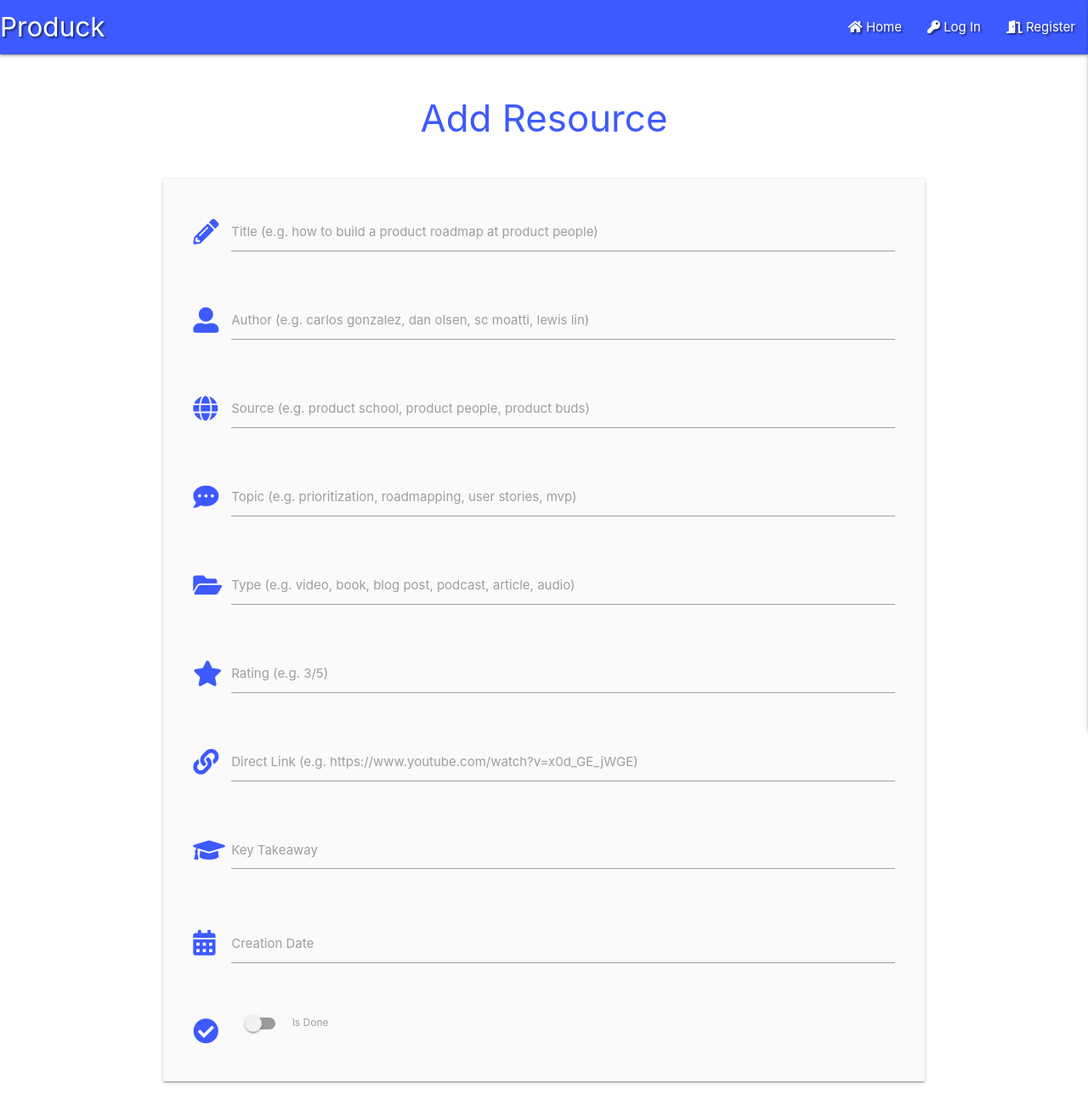
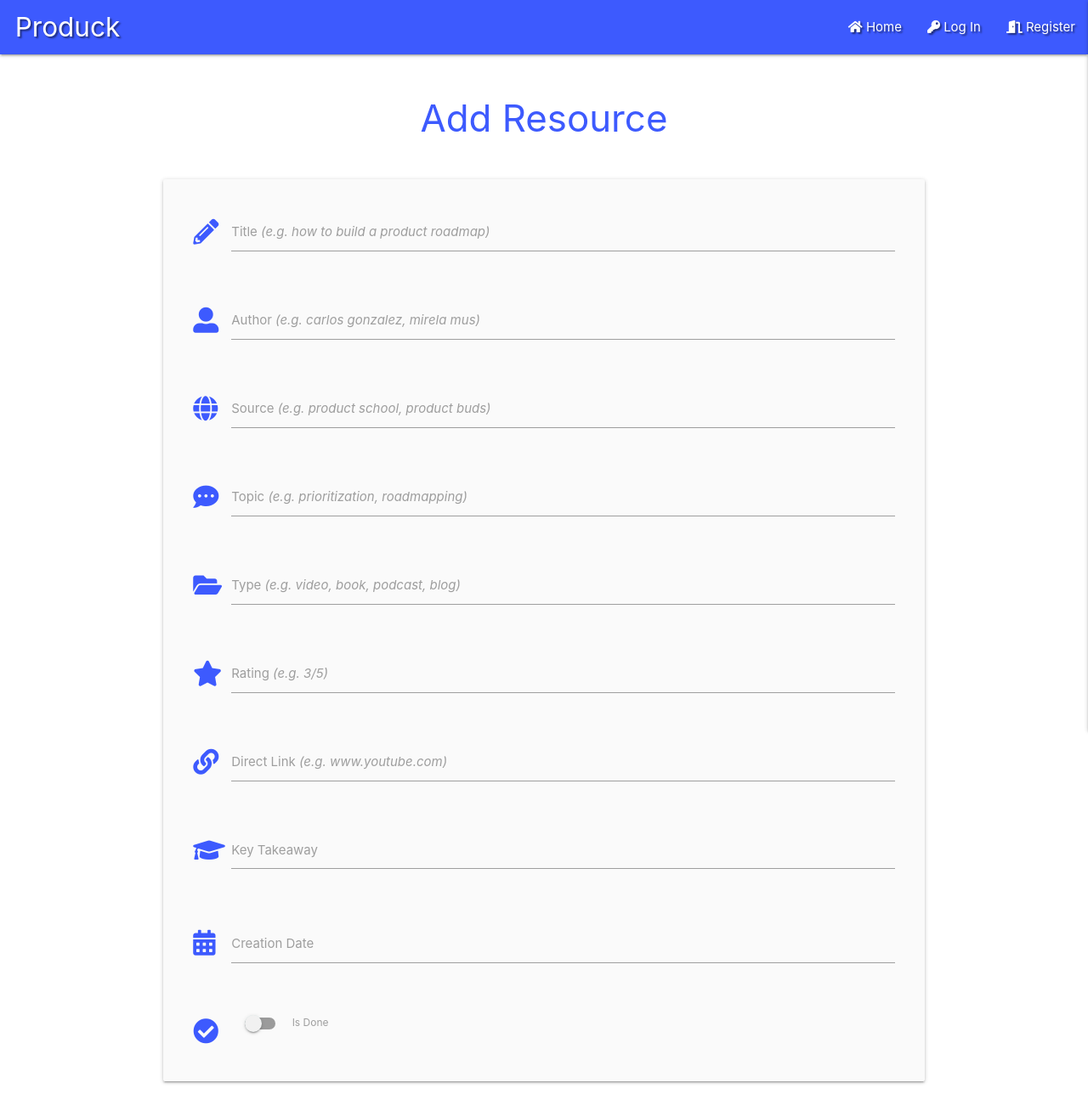
Before and after one commit to effiemanyos/ms3-pmresources, a Flask app: page /add_resource in a window 1280 px wide. Shown: the whole page at 85% size. Run offline with Flask 2, Linux system fonts and the light colour scheme; some libraries are stand-ins or nearby versions.

Commit message:
Style the form and main logo of the webapp

```diff
--- a/templates/add_resource.html
+++ b/templates/add_resource.html
@@ -12,7 +12,7 @@
                 <i class="fas fa-pencil-alt prefix indigo-text text-accent-3"></i>
                 <input id="resource_title" name="resource_title" minlength="5" maxlength="50" type="text"
                     class="validate" required>
-                <label for="resource_title">Title (e.g. how to build a product roadmap at product people)</label>
+                <label for="resource_title">Title <em>(e.g. how to build a product roadmap)</em></label>
             </div>
         </div>
         <!-- Resource Author Field -->
@@ -21,7 +21,7 @@
                 <i class="fas fa-user-alt prefix indigo-text text-accent-3"></i>
                 <input id="resource_author" name="resource_author" minlength="5" maxlength="35" type="text"
                     class="validate" required>
-                <label for="resource_author">Author (e.g. carlos gonzalez, dan olsen, sc moatti, lewis lin)</label>
+                <label for="resource_author">Author <em>(e.g. carlos gonzalez, mirela mus)</em></label>
             </div>
         </div>
         <!-- Resource Source Field -->
@@ -30,7 +30,7 @@
                 <i class="fas fa-globe prefix indigo-text text-accent-3"></i>
                 <input id="source_name" name="source_name" minlength="5" maxlength="35" type="text"
                     class="validate" required>
-                <label for="source_name">Source (e.g. product school, product people, product buds)</label>
+                <label for="source_name">Source <em>(e.g. product school, product buds)</em></label>
             </div>
         </div>
         <!-- Resource Topic Field -->
@@ -39,7 +39,7 @@
                 <i class="fas fa-comment-dots prefix indigo-text text-accent-3"></i>
                 <input id="resource_topic" name="resource_topic" minlength="5" maxlength="35" type="text"
                     class="validate" required>
-                <label for="resource_topic">Topic (e.g. prioritization, roadmapping, user stories, mvp)</label>
+                <label for="resource_topic">Topic <em>(e.g. prioritization, roadmapping)</em></label>
             </div>
         </div>
         <!-- Resource Type Field -->
@@ -48,7 +48,7 @@
                 <i class="fas fa-folder-open prefix indigo-text text-accent-3"></i>
                 <input id="resource_type" name="resource_type" minlength="5" maxlength="35" type="text"
                     class="validate" required>
-                <label for="resource_type">Type (e.g. video, book, blog post, podcast, article, audio)</label>
+                <label for="resource_type">Type <em>(e.g. video, book, podcast, blog)</em></label>
             </div>
         </div>
         <!-- Resource Rating Field -->
@@ -57,7 +57,7 @@
                 <i class="fas fa-star prefix indigo-text text-accent-3"></i>
                 <input id="resource_rating" name="resource_rating" minlength="3" maxlength="3" type="text"
                     class="validate" required>
-                <label for="resource_rating">Rating (e.g. 3/5)</label>
+                <label for="resource_rating">Rating <em>(e.g. 3/5)</em></label>
             </div>
         </div>
         <!-- Resource Link Field -->
@@ -65,7 +65,7 @@
             <div class="input-field col s12">
                 <i class="fas fa-link prefix indigo-text text-accent-3"></i>
                 <input id="resource_url" name="resource_url" type="text" class="validate" required>
-                <label for="resource_url">Direct Link (e.g. https://www.youtube.com/watch?v=x0d_GE_jWGE)</label>
+                <label for="resource_url">Direct Link <em>(e.g. www.youtube.com)</em></label>
             </div>
         </div>
         <!-- Key Takeaway Field -->
--- a/templates/base.html
+++ b/templates/base.html
@@ -22,7 +22,7 @@
         <!-- top navbar -->
         <nav class="nav-extended text-shadow indigo accent-3">
             <div class="nav-wrapper">
-                <a href="{{ url_for('get_resources') }}" class="brand-logo">Produck</a>
+                <a href="{{ url_for('get_resources') }}" class="brand-logo">&nbsp;&nbsp;Produck</a>
                 <a href="#" data-target="mobile-demo" class="sidenav-trigger right"><i class="fas fa-bars"></i></a>
                 <ul class="right hide-on-med-and-down">
                     <li><a href="{{ url_for('get_resources') }}"><i class="fas fa-home navbar-icon"></i> Home</a></li>
```
